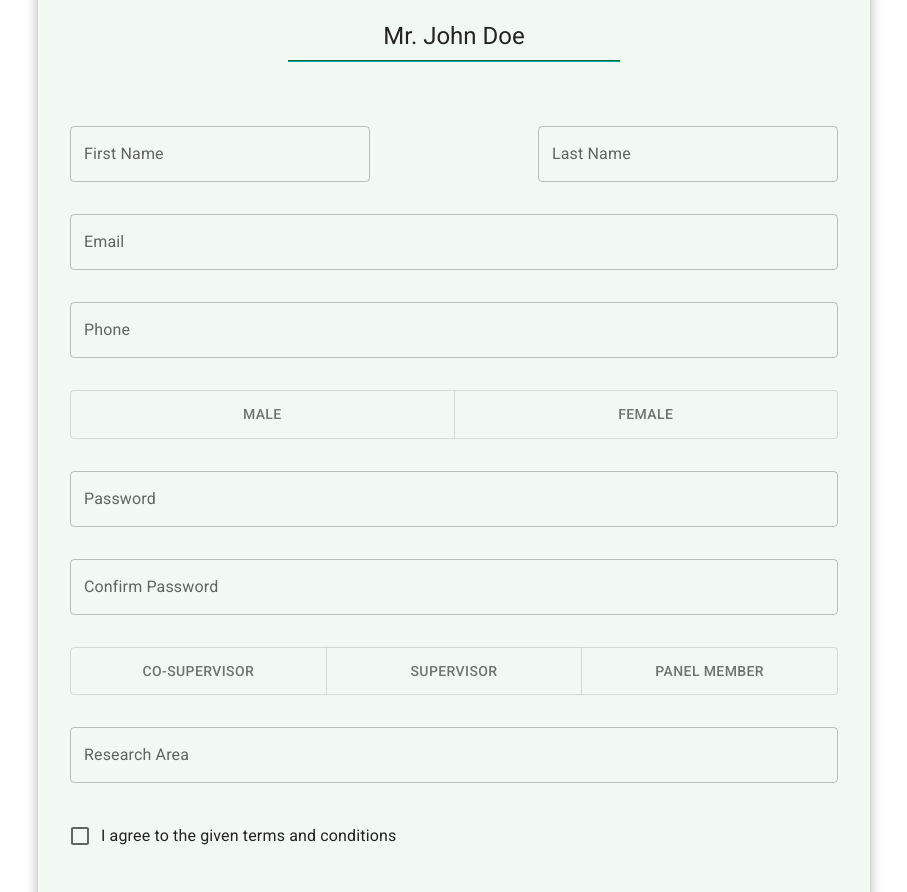
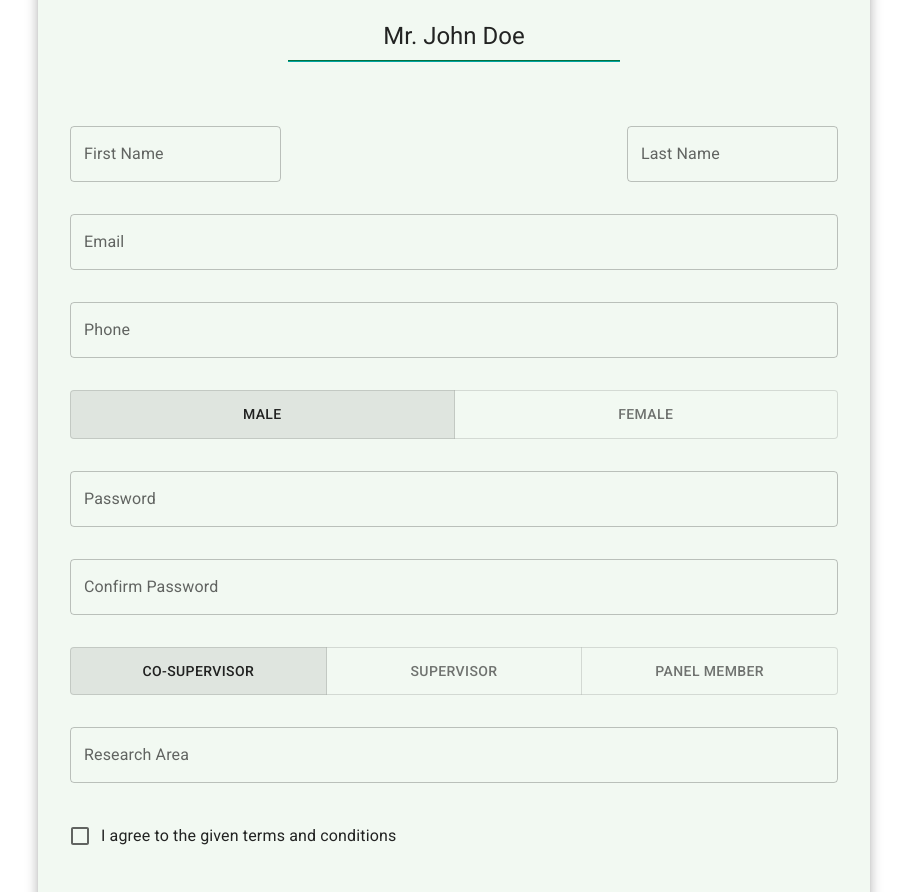
Before and after one commit to LassazVegaz/RPMT, a React (Create React App) app in the folder frontend/: page / in a window 1280 px wide. Shown: the part 320-1212 px from the top of the page, without its empty margins (186-1093 px from the left). Built offline with nearby package versions, Linux system fonts and the light colour scheme.

Commit message:
form validations init

```diff
--- a/frontend/src/pages/SignupPage/SignupFormFields.jsx
+++ b/frontend/src/pages/SignupPage/SignupFormFields.jsx
@@ -7,8 +7,15 @@ import {
 	ToggleButton,
 	ToggleButtonGroup,
 } from "@mui/material";
+import { FormikMUITextField } from "../../components/FormikMUITextField/FormikMUITextField";
+import { GENDERS } from "../../constants/genders.constants";
+import { USER_ROLES } from "../../constants/user-roles.constants";
 
-export const SignupFormFields = () => {
+export const SignupFormFields = ({ form }) => {
+	const handleToggleButtonChange = (name) => (_, value) => {
+		if (value) form.setFieldValue(name, value);
+	};
+
 	return (
 		<Box
 			sx={{
@@ -24,35 +31,73 @@ export const SignupFormFields = () => {
 					justifyContent: "space-between",
 				}}
 			>
-				<TextField
+				<FormikMUITextField
 					label="First Name"
-					sx={{
-						minWidth: 300,
-					}}
+					name="firstName"
+					form={form}
 				/>
-				<TextField
+				<FormikMUITextField
 					label="Last Name"
-					sx={{
-						minWidth: 300,
-					}}
+					name="lastName"
+					form={form}
 				/>
 			</Box>
 
-			<TextField label="Email" />
-			<TextField label="Phone" />
+			<FormikMUITextField
+				label="Email"
+				name="email"
+				form={form}
+				type="email"
+			/>
+			<FormikMUITextField
+				label="Phone"
+				name="phone"
+				form={form}
+				type="tel"
+			/>
 
-			<ToggleButtonGroup exclusive fullWidth>
-				<ToggleButton>Male</ToggleButton>
-				<ToggleButton>Female</ToggleButton>
+			<ToggleButtonGroup
+				value={form.values.gender}
+				exclusive
+				fullWidth
+				onChange={handleToggleButtonChange("gender")}
+			>
+				<ToggleButton name="gender" value={GENDERS.MALE}>
+					Male
+				</ToggleButton>
+				<ToggleButton name="gender" value={GENDERS.FEMALE}>
+					Female
+				</ToggleButton>
 			</ToggleButtonGroup>
 
-			<TextField label="Password" />
-			<TextField label="Confirm Password" />
+			<FormikMUITextField
+				label="Password"
+				name="password"
+				form={form}
+				type="password"
+			/>
+			<FormikMUITextField
+				label="Confirm Password"
+				name="confirmPassword"
+				form={form}
+				type="password"
+			/>
 
-			<ToggleButtonGroup exclusive fullWidth>
-				<ToggleButton>Co-Supervisor</ToggleButton>
-				<ToggleButton>Supervisor</ToggleButton>
-				<ToggleButton>Panel Member</ToggleButton>
+			<ToggleButtonGroup
+				value={form.values.role}
+				exclusive
+				fullWidth
+				onChange={handleToggleButtonChange("role")}
+			>
+				<ToggleButton name="role" value={USER_ROLES.CO_SUPERVISOR}>
+					Co-Supervisor
+				</ToggleButton>
+				<ToggleButton name="role" value={USER_ROLES.SUPERVISOR}>
+					Supervisor
+				</ToggleButton>
+				<ToggleButton name="role" value={USER_ROLES.PANEL_MEMBER}>
+					Panel Member
+				</ToggleButton>
 			</ToggleButtonGroup>
 
 			<TextField label="Research Area" />
@@ -70,7 +115,9 @@ export const SignupFormFields = () => {
 					rowGap: 2,
 				}}
 			>
-				<Button variant="contained">Sign Up</Button>
+				<Button variant="contained" type="submit">
+					Sign Up
+				</Button>
 				<Button variant="outlined" color="secondary">
 					Sign In
 				</Button>
--- a/frontend/src/pages/SignupPage/SignupPage.jsx
+++ b/frontend/src/pages/SignupPage/SignupPage.jsx
@@ -78,7 +78,7 @@ export const SignupPage = () => {
 					Mr. John Doe
 				</UnderlinedText>
 
-				<SignupFormFields />
+				<SignupFormFields form={form} />
 			</Paper>
 		</Container>
 	);
```
